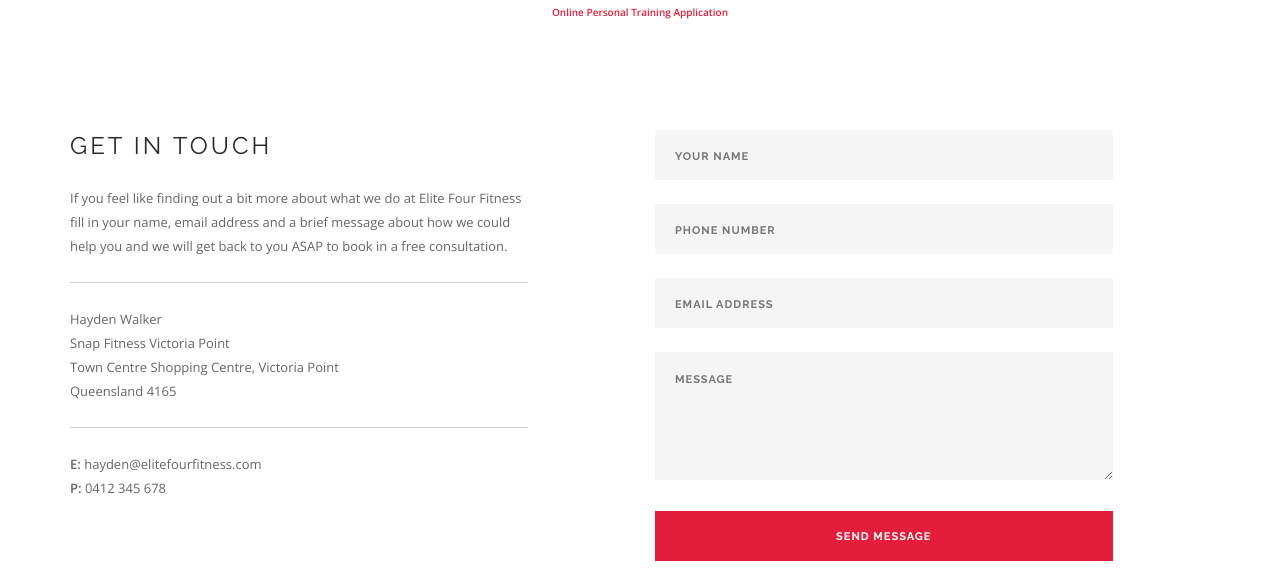
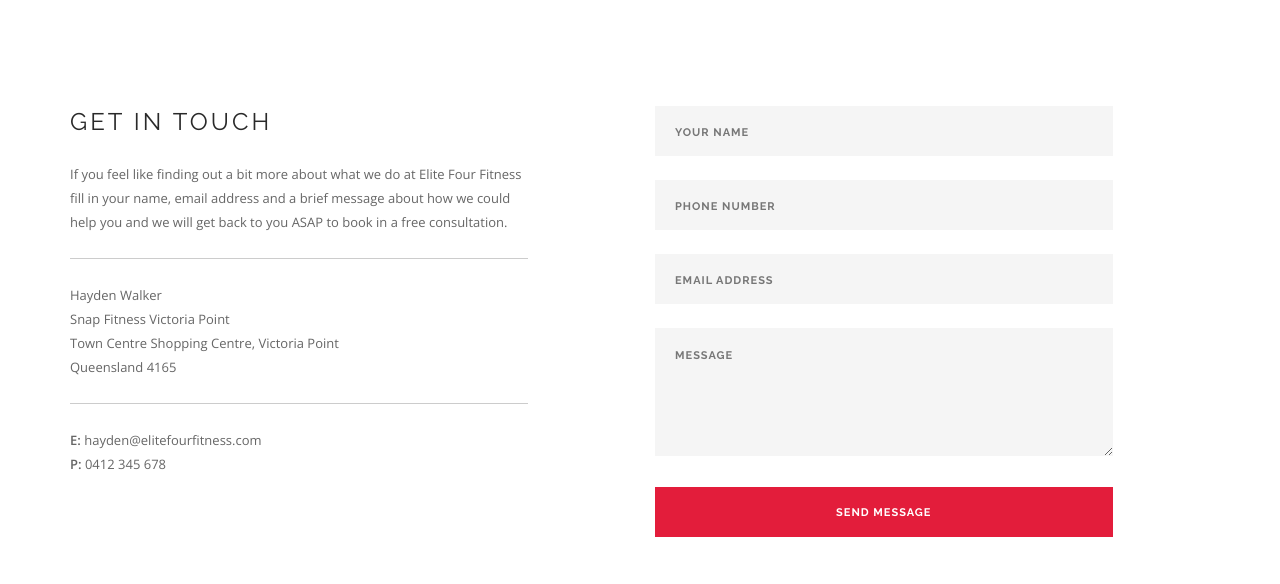
Before and after one commit to IsaacN/elitefour, a PHP site: page /login.php in a window 1280 px wide. Shown: the part 885-1469 px from the top of the page. Run offline with PHP 8.4, Linux system fonts and the light colour scheme.

Commit message:
Remove SaaS software branding

```diff
--- a/login.php
+++ b/login.php
@@ -3,7 +3,7 @@
 	include('engine/head.php');
 	include('engine/nav.php');
 ?>
-		<iframe width="100%" height="800px" frameBorder="0" style="display:block;" src="https://www.portal.ptdistinction.com/ptd_cl_iframe.php?apk=E2k7ZEYqYf194323" title="Online Personal Training Application">Online Personal Training Application</iframe><div style="text-align:center; font-size:10px; margin-bottom:10px;"><a href="https://www.ptdistinction.com" target="_blank">Online Personal Training Application</a></div>
+		<iframe width="100%" height="800px" frameBorder="0" style="display:block;" src="https://www.portal.ptdistinction.com/ptd_cl_iframe.php?apk=E2k7ZEYqYf194323" title="Online Personal Training Application">Online Personal Training Application</iframe><div style="text-align:center; font-size:10px; margin-bottom:10px;"></div>
 		    <section id='contact'>
 		        <div class="container">
 		            <div class="row">
```
